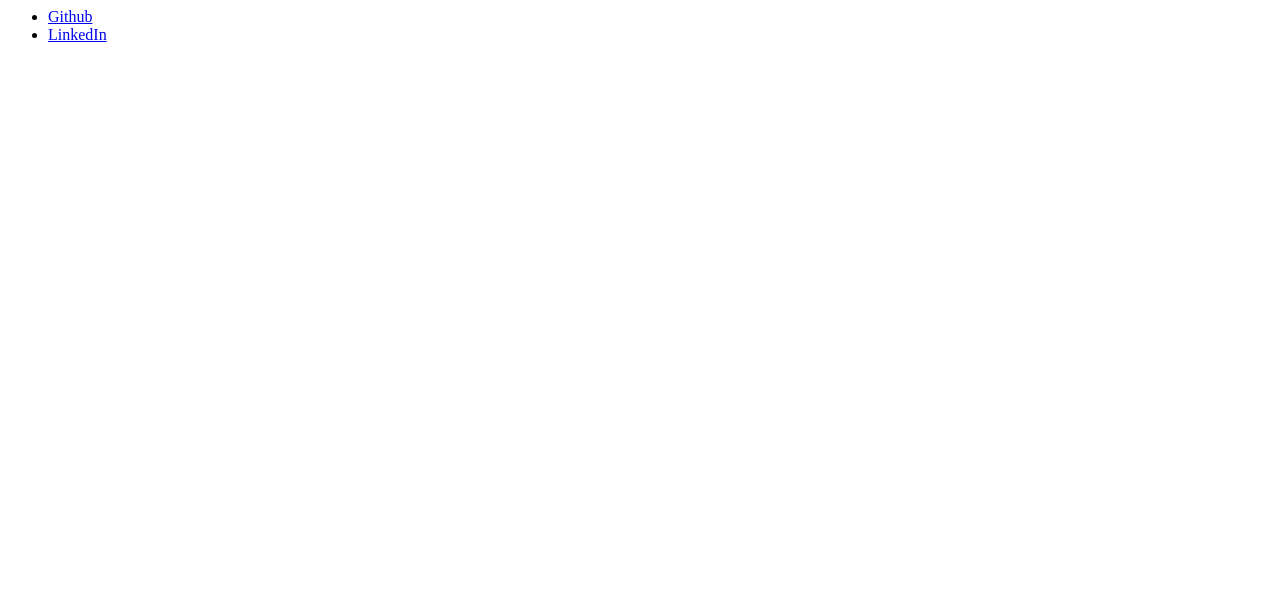
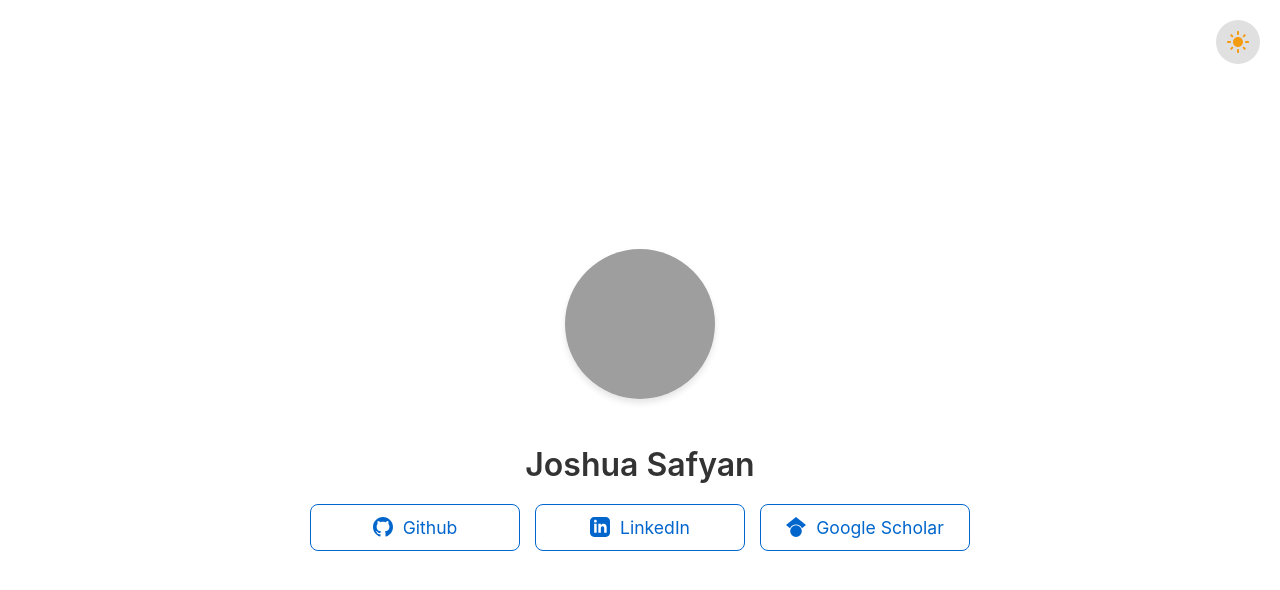
Before and after one commit to jsafyan/jsafyan.github.io, a plain HTML site: page index.html in a window 1280 px wide. Drawn offline with Linux system fonts and the light colour scheme; grey boxes are pictures that could not be loaded.

Commit message:
Improve website: minimal design, avatar, theme toggle, icons

```diff
--- a/index.html
+++ b/index.html
@@ -1,17 +1,95 @@
-<html>
- <ul>
-  <li><a href="https://www.github.com/jsafyan">Github</a></li>
-  <li><a href="https://www.linkedin.com/in/jsafyan">LinkedIn</a></li>
+<!DOCTYPE html>
+<html lang="en">
+
+<head>
+  <meta charset="UTF-8">
+  <meta name="viewport" content="width=device-width, initial-scale=1.0">
+  <title>Joshua Safyan</title>
+  <link rel="stylesheet" href="style.css">
+  <meta name="description" content="Personal website of Joshua Safyan">
+  <script>
+    // Check for saved theme preference or system preference
+    const savedTheme = localStorage.getItem('theme');
+    const systemTheme = window.matchMedia('(prefers-color-scheme: dark)').matches ? 'dark' : 'light';
+
+    if (savedTheme) {
+      document.documentElement.setAttribute('data-theme', savedTheme);
+    } else {
+      // If no saved preference, we don't set data-theme and let CSS media query handle it
+      // But for the toggle state, we need to know
+    }
+  </script>
+</head>
+
+<body>
+  <button id="theme-toggle" class="theme-toggle" aria-label="Toggle theme">
+    <svg class="sun-icon" viewBox="0 0 24 24" xmlns="http://www.w3.org/2000/svg">
+      <path
+        d="M12 7c-2.76 0-5 2.24-5 5s2.24 5 5 5 5-2.24 5-5-2.24-5-5-5zM2 13h2c.55 0 1-.45 1-1s-.45-1-1-1H2c-.55 0-1 .45-1 1s.45 1 1 1zm18 0h2c.55 0 1-.45 1-1s-.45-1-1-1h-2c-.55 0-1 .45-1 1s.45 1 1 1zM11 2v2c0 .55.45 1 1 1s1-.45 1-1V2c0-.55-.45-1-1-1s-1 .45-1 1zm0 18v2c0 .55.45 1 1 1s1-.45 1-1v-2c0-.55-.45-1-1-1s-1 .45-1 1zM5.99 4.58c-.39-.39-1.03-.39-1.41 0-.39.39-.39 1.03 0 1.41l1.06 1.06c.39.39 1.03.39 1.41 0s.39-1.03 0-1.41L5.99 4.58zm12.37 12.37c-.39-.39-1.03-.39-1.41 0-.39.39-.39 1.03 0 1.41l1.06 1.06c.39.39 1.03.39 1.41 0 .39-.39.39-1.03 0-1.41l-1.06-1.06zm1.06-10.96c.39-.39.39-1.03 0-1.41-.39-.39-1.03-.39-1.41 0l-1.06 1.06c-.39.39-.39 1.03 0 1.41s1.03.39 1.41 0l1.06-1.06zM7.05 18.36c.39-.39.39-1.03 0-1.41-.39-.39-1.03-.39-1.41 0l-1.06 1.06c-.39.39-.39 1.03 0 1.41s1.03.39 1.41 0l1.06-1.06z" />
+    </svg>
+  </button>
+  <div class="container fade-in">
+    <img src="https://avatars.githubusercontent.com/u/2811240?v=4" alt="Joshua Safyan" class="avatar">
+    <h1>Joshua Safyan</h1>
+    <ul class="links">
+      <li>
+        <a href="https://www.github.com/jsafyan">
+          <svg class="icon" viewBox="0 0 24 24" xmlns="http://www.w3.org/2000/svg">
+            <path
+              d="M12 0c-6.626 0-12 5.373-12 12 0 5.302 3.438 9.8 8.207 11.387.599.111.793-.261.793-.577v-2.234c-3.338.726-4.033-1.416-4.033-1.416-.546-1.387-1.333-1.756-1.333-1.756-1.089-.745.083-.729.083-.729 1.205.084 1.839 1.237 1.839 1.237 1.07 1.834 2.807 1.304 3.492.997.107-.775.418-1.305.762-1.604-2.665-.305-5.467-1.334-5.467-5.931 0-1.311.469-2.381 1.236-3.221-.124-.303-.535-1.524.117-3.176 0 0 1.008-.322 3.301 1.23.957-.266 1.983-.399 3.003-.404 1.02.005 2.047.138 3.006.404 2.291-1.552 3.297-1.23 3.297-1.23.653 1.653.242 2.874.118 3.176.77.84 1.235 1.911 1.235 3.221 0 4.609-2.807 5.624-5.479 5.921.43.372.823 1.102.823 2.222v3.293c0 .319.192.694.801.576 4.765-1.589 8.199-6.086 8.199-11.386 0-6.627-5.373-12-12-12z" />
+          </svg>
+          Github
+        </a>
+      </li>
+      <li>
+        <a href="https://www.linkedin.com/in/jsafyan">
+          <svg class="icon" viewBox="0 0 24 24" xmlns="http://www.w3.org/2000/svg">
+            <path
+              d="M19 0h-14c-2.761 0-5 2.239-5 5v14c0 2.761 2.239 5 5 5h14c2.762 0 5-2.239 5-5v-14c0-2.761-2.238-5-5-5zm-11 19h-3v-11h3v11zm-1.5-12.268c-.966 0-1.75-.79-1.75-1.764s.784-1.764 1.75-1.764 1.75.79 1.75 1.764-.783 1.764-1.75 1.764zm13.5 12.268h-3v-5.604c0-3.368-4-3.113-4 0v5.604h-3v-11h3v1.765c1.396-2.586 7-2.777 7 2.476v6.759z" />
+          </svg>
+          LinkedIn
+        </a>
+      </li>
+      <li>
+        <a href="https://scholar.google.com/citations?user=bqV6pMUAAAAJ&hl=en&oi=ao">
+          <svg class="icon" viewBox="0 0 24 24" xmlns="http://www.w3.org/2000/svg">
+            <path
+              d="M12 24a7 7 0 1 1 0-14 7 7 0 0 1 0 14zm0-24L0 9.5l4.838 3.94A8 8 0 0 1 12 9a8 8 0 0 1 7.162 4.44L24 9.5z" />
+          </svg>
+          Google Scholar
+        </a>
+      </li>
     </ul>
+  </div>
 
   <script>
-  (function(i,s,o,g,r,a,m){i['GoogleAnalyticsObject']=r;i[r]=i[r]||function(){
-  (i[r].q=i[r].q||[]).push(arguments)},i[r].l=1*new Date();a=s.createElement(o),
-  m=s.getElementsByTagName(o)[0];a.async=1;a.src=g;m.parentNode.insertBefore(a,m)
-  })(window,document,'script','https://www.google-analytics.com/analytics.js','ga');
+    (function (i, s, o, g, r, a, m) {
+      i['GoogleAnalyticsObject'] = r; i[r] = i[r] || function () {
+        (i[r].q = i[r].q || []).push(arguments)
+      }, i[r].l = 1 * new Date(); a = s.createElement(o),
+        m = s.getElementsByTagName(o)[0]; a.async = 1; a.src = g; m.parentNode.insertBefore(a, m)
+    })(window, document, 'script', 'https://www.google-analytics.com/analytics.js', 'ga');
 
     ga('create', 'UA-27459828-3', 'auto');
     ga('send', 'pageview');
 
+    // Theme toggle logic
+    const toggleButton = document.getElementById('theme-toggle');
+
+    function getCurrentTheme() {
+      const localTheme = localStorage.getItem('theme');
+      if (localTheme) return localTheme;
+      return window.matchMedia('(prefers-color-scheme: dark)').matches ? 'dark' : 'light';
+    }
+
+    toggleButton.addEventListener('click', () => {
+      const currentTheme = getCurrentTheme();
+      const newTheme = currentTheme === 'dark' ? 'light' : 'dark';
+
+      document.documentElement.setAttribute('data-theme', newTheme);
+      localStorage.setItem('theme', newTheme);
+    });
   </script>
+</body>
+
 </html>
--- /dev/null
+++ b/style.css
@@ -0,0 +1,161 @@
+:root {
+    --bg-color: #ffffff;
+    --text-color: #333333;
+    --link-color: #0066cc;
+    --link-hover-color: #004499;
+    --font-family: -apple-system, BlinkMacSystemFont, "Segoe UI", Roboto, Helvetica, Arial, sans-serif, "Apple Color Emoji", "Segoe UI Emoji", "Segoe UI Symbol";
+    --toggle-bg: #e0e0e0;
+    --toggle-icon: #f39c12;
+    /* Sun color */
+}
+
+[data-theme="dark"] {
+    --bg-color: #1a1a1a;
+    --text-color: #f0f0f0;
+    --link-color: #66b3ff;
+    --link-hover-color: #99ccff;
+    --toggle-bg: #333333;
+    --toggle-icon: #f1c40f;
+    /* Moon/Sun color in dark mode */
+}
+
+@media (prefers-color-scheme: dark) {
+    :root:not([data-theme="light"]) {
+        --bg-color: #1a1a1a;
+        --text-color: #f0f0f0;
+        --link-color: #66b3ff;
+        --link-hover-color: #99ccff;
+        --toggle-bg: #333333;
+        --toggle-icon: #f1c40f;
+    }
+}
+
+body {
+    background-color: var(--bg-color);
+    color: var(--text-color);
+    font-family: var(--font-family);
+    margin: 0;
+    display: flex;
+    flex-direction: column;
+    align-items: center;
+    justify-content: center;
+    min-height: 100vh;
+    padding: 20px;
+    box-sizing: border-box;
+    transition: background-color 0.3s ease, color 0.3s ease;
+}
+
+.container {
+    text-align: center;
+    max-width: 600px;
+    width: 100%;
+    position: relative;
+}
+
+.avatar {
+    width: 150px;
+    height: 150px;
+    border-radius: 50%;
+    object-fit: cover;
+    margin-bottom: 20px;
+    box-shadow: 0 4px 6px rgba(0, 0, 0, 0.1);
+}
+
+h1 {
+    font-weight: 600;
+    margin-bottom: 10px;
+    font-size: 2rem;
+}
+
+.links {
+    list-style: none;
+    padding: 0;
+    margin: 20px 0 0;
+    display: flex;
+    flex-direction: column;
+    gap: 15px;
+}
+
+.links li {
+    display: block;
+}
+
+.links a {
+    text-decoration: none;
+    color: var(--link-color);
+    font-size: 1.1rem;
+    transition: all 0.2s ease;
+    padding: 12px 24px;
+    border: 1px solid var(--link-color);
+    border-radius: 8px;
+    display: inline-flex;
+    align-items: center;
+    justify-content: center;
+    gap: 10px;
+    min-width: 160px;
+    white-space: nowrap;
+}
+
+.links a:hover {
+    color: var(--bg-color);
+    background-color: var(--link-color);
+    text-decoration: none;
+    transform: translateY(-2px);
+    box-shadow: 0 4px 8px rgba(0, 0, 0, 0.1);
+}
+
+.icon {
+    width: 20px;
+    height: 20px;
+    fill: currentColor;
+}
+
+
+
+.fade-in {
+    animation: fadeIn 0.8s ease-out forwards;
+    opacity: 0;
+}
+
+@keyframes fadeIn {
+    from {
+        opacity: 0;
+        transform: translateY(20px);
+    }
+
+    to {
+        opacity: 1;
+        transform: translateY(0);
+    }
+}
+
+.theme-toggle {
+    position: fixed;
+    top: 20px;
+    right: 20px;
+    background: none;
+    border: none;
+    cursor: pointer;
+    padding: 10px;
+    border-radius: 50%;
+    background-color: var(--toggle-bg);
+    color: var(--toggle-icon);
+    display: flex;
+    align-items: center;
+    justify-content: center;
+    transition: background-color 0.3s ease;
+    z-index: 100;
+}
+
+.theme-toggle svg {
+    width: 24px;
+    height: 24px;
+    fill: currentColor;
+}
+
+@media (min-width: 600px) {
+    .links {
+        flex-direction: row;
+        justify-content: center;
+    }
+}
```
Lines whose indentation alone changed are shown as unchanged.
